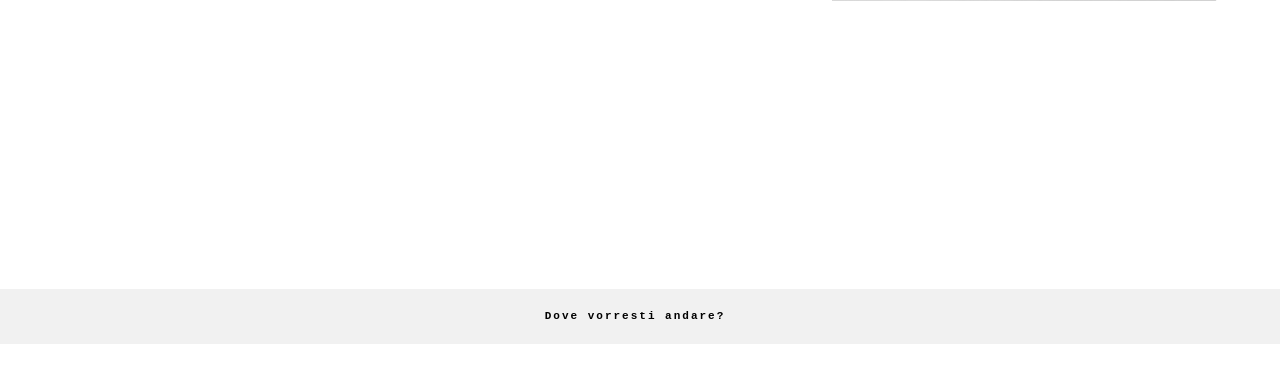
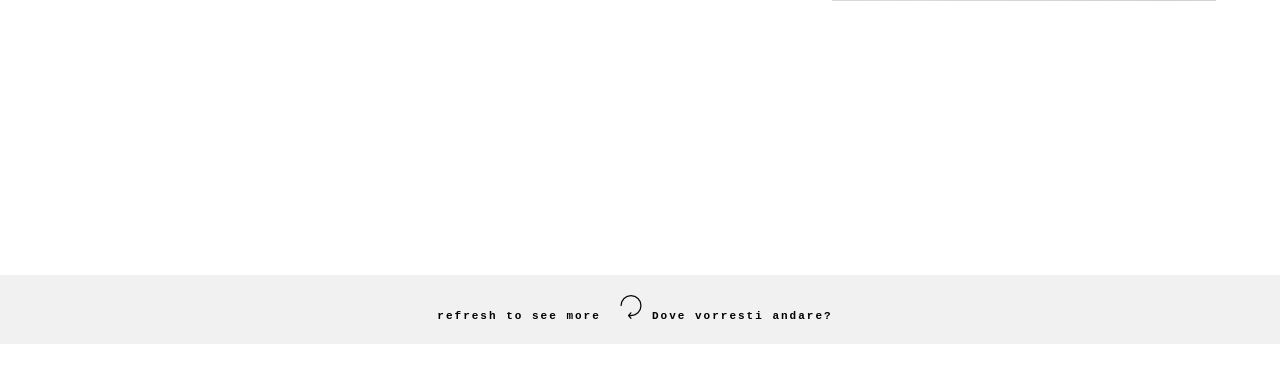
Before and after one commit to mariafratta/PPL, a plain HTML site: page index.html in a window 1280 px wide. Shown: the part 456-838 px from the top of the page. Drawn offline with Linux system fonts and the light colour scheme.

Commit message:
Update index.html

```diff
--- a/index.html
+++ b/index.html
@@ -69,7 +69,7 @@
 
   <div class="footer">
   <p id="footer">
-    <a href="about.html"> Dove vorresti andare? </a>
+    <span class="refresh"> refresh to see more </span> <a href="index.html"> <img src="reload.png" alt="refresh"/> </a> <a href="about.html"> Dove vorresti andare? </a>
     </div>
   </p>
 </div>
```
